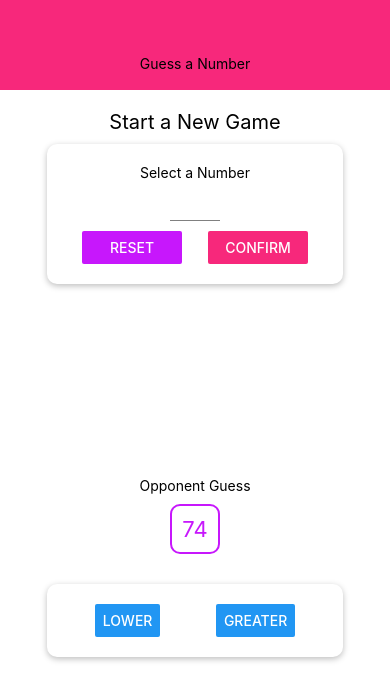
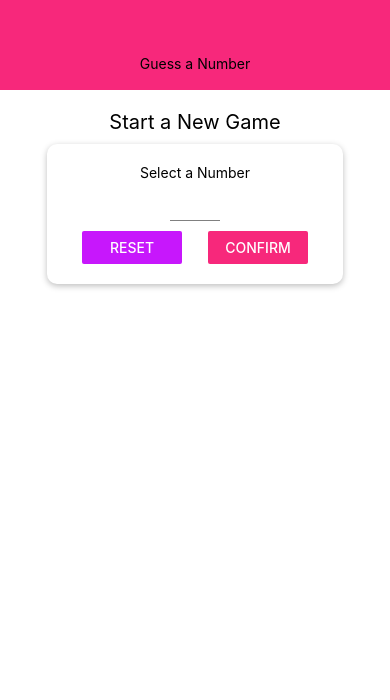
Before and after one commit to cankat-orum/reactnative-acmi-demo02, a React Native app: screen / in a window 390 px wide. Shown: the top 700 px of the page. Built offline with nearby package versions, Linux system fonts and the light colour scheme.

Commit message:
Conditional Rendering

```diff
--- a/App.js
+++ b/App.js
@@ -1,15 +1,26 @@
-import React from "react";
+import React, { useState } from "react";
 import { StyleSheet, Text, View } from "react-native";
 import Header from "./components/Header";
 import StartGameScreen from "./screens/StartGameScreen";
 import GameScreen from "./screens/GameScreen";
 
 export default function App() {
+  const [userNumber, setUserNumber] = useState();
+
+  const startGameHandler = (selectedNumber) => {
+    setUserNumber(selectedNumber);
+  };
+
+  let content = <StartGameScreen onStartGame={startGameHandler} />;
+
+  if (userNumber) {
+    content = <GameScreen userChoice={userNumber} />;
+  } // conditional rendering
+
   return (
     <View style={styles.screen}>
       <Header title="Guess a Number" />
-      <StartGameScreen />
-      <GameScreen />
+      {content}
     </View>
   );
 }
--- a/screens/StartGameScreen.js
+++ b/screens/StartGameScreen.js
@@ -49,7 +49,10 @@
       <Card style={styles.summaryContainer}>
         <Text>Your #: </Text>
         <NumberCon>{selectedNumber}</NumberCon>
-        <Button title="START GAME" />
+        <Button
+          title="START GAME"
+          onPress={() => props.onStartGame(selectedNumber)}
+        />
       </Card>
     );
   }
```
